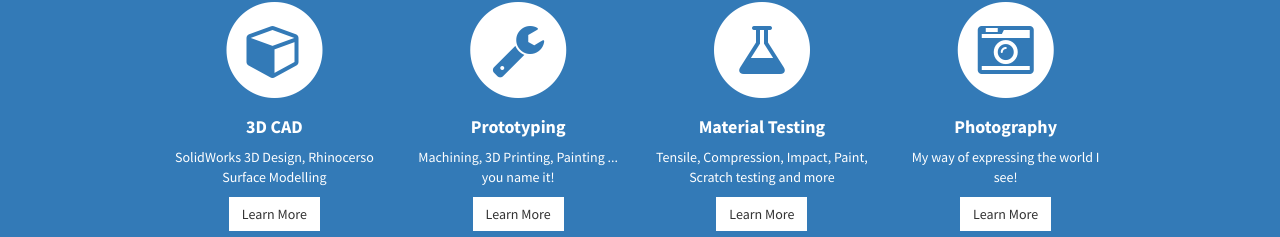
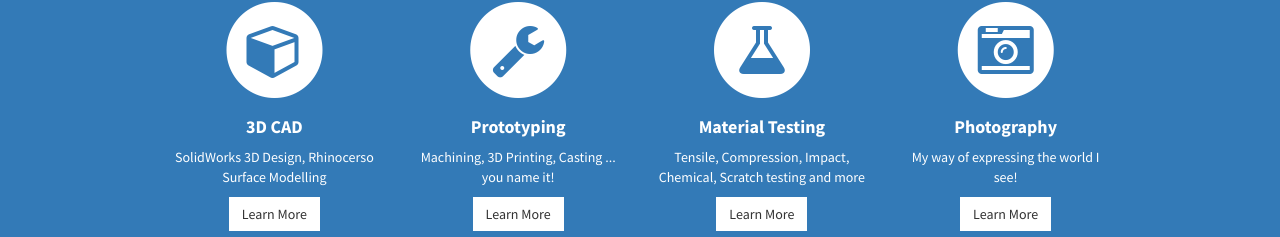
Before and after one commit to sukhrajhothi/sukhrajhothi.github.io, a plain HTML site: page index.html in a window 1280 px wide. Shown: the part 1161-1398 px from the top of the page. Drawn offline with Linux system fonts and the light colour scheme.

Commit message:
change nigga

```diff
--- a/index.html
+++ b/index.html
@@ -113,7 +113,7 @@
                                 <h4>
                                     <strong>Prototyping</strong>
                                 </h4>
-                                <p>Machining, 3D Printing, Painting ... you name it!</p>
+                                <p>Machining, 3D Printing, Casting ... you name it!</p>
                                 <a href="#" class="btn btn-light">Learn More</a>
                             </div>
                         </div>
@@ -126,7 +126,7 @@
                                 <h4>
                                     <strong>Material Testing</strong>
                                 </h4>
-                                <p>Tensile, Compression, Impact, Paint, Scratch testing and more</p>
+                                <p>Tensile, Compression, Impact, Chemical, Scratch testing and more</p>
                                 <a href="#" class="btn btn-light">Learn More</a>
                             </div>
                         </div>
```
